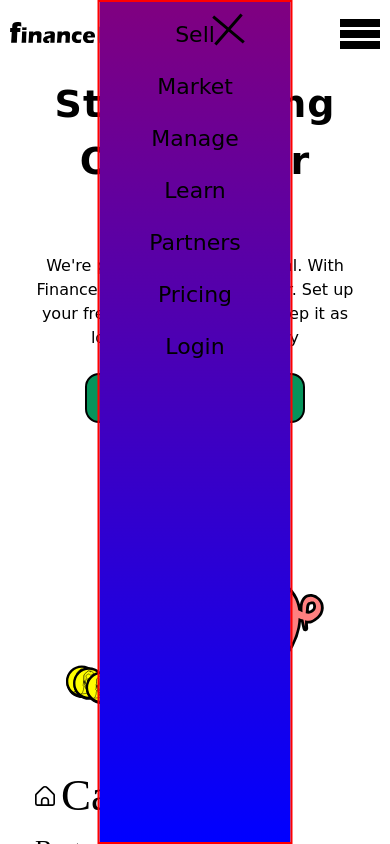
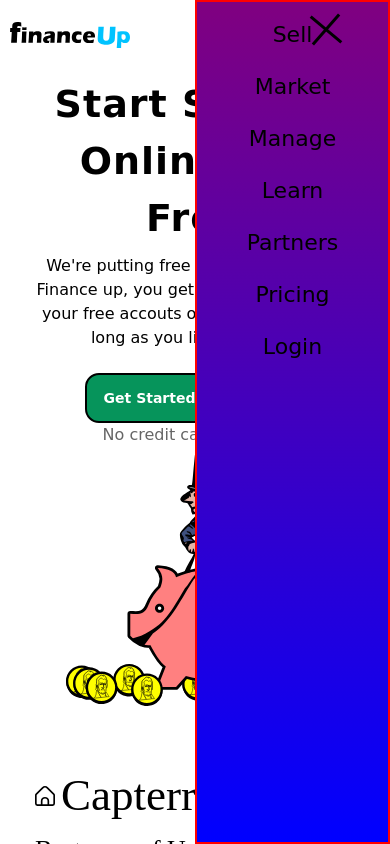
Before and after one commit to SunilCodr/demo_ui_1, a plain HTML site: page index.html in a window 390 px wide. Both pictures are taken after a click on the element 360 px from the left and 35 px from the top of the page. Shown: the top 844 px of the page. Drawn offline with Linux system fonts and the light colour scheme.

Commit message:
mobile nav bar transform translate property modified

```diff
--- a/index.css
+++ b/index.css
@@ -744,7 +744,7 @@ footer .bottom-footer {
   }
   .mobile-nav {
     display: block;
-    transform: translateX(300%);
+    transform: translateX(100%);
     transition: all .5s;
     z-index: 9999;
     width: 50%;
--- a/main.js
+++ b/main.js
@@ -4,8 +4,11 @@ const closeSwitch = document.getElementById("mob-close-menu-switch")
 openSwitch.addEventListener('click', showMobilNav);
 closeSwitch.addEventListener('click', closeMobileNav);
 function showMobilNav() {
-    mobileNav.style.transform = 'translateX(-50%)';
+    mobileNav.style.transform = 'translateX(0%)';
+    mobileNav.setAttribute("aria-hidden", "false");
 }
 function closeMobileNav() {
-    mobileNav.style.transform = "translateX(50%)"
+    mobileNav.style.transform = "translateX(100%)"
+    mobileNav.setAttribute("aria-hidden", "true");
+
 }
```
